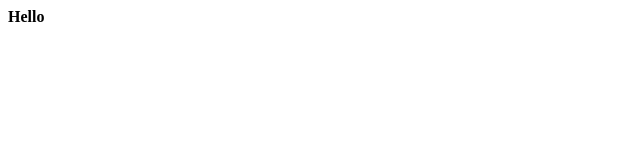
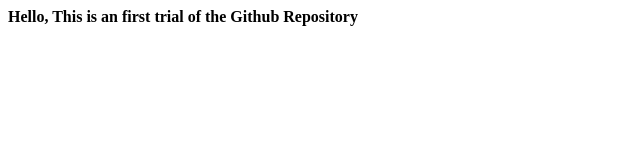
Before and after one commit to ravigareja/First_demo_github_project, a plain HTML site: page index.html in a window 1280 px wide. Shown: the whole page, without its empty margins (0-640 px from the left). Drawn offline with Linux system fonts and the light colour scheme.

Commit message:
First Github Repo

```diff
--- a/index.html
+++ b/index.html
@@ -1 +1 @@
-<b>Hello</b>
+<b>Hello, This is an first trial of the Github Repository</b>
```
